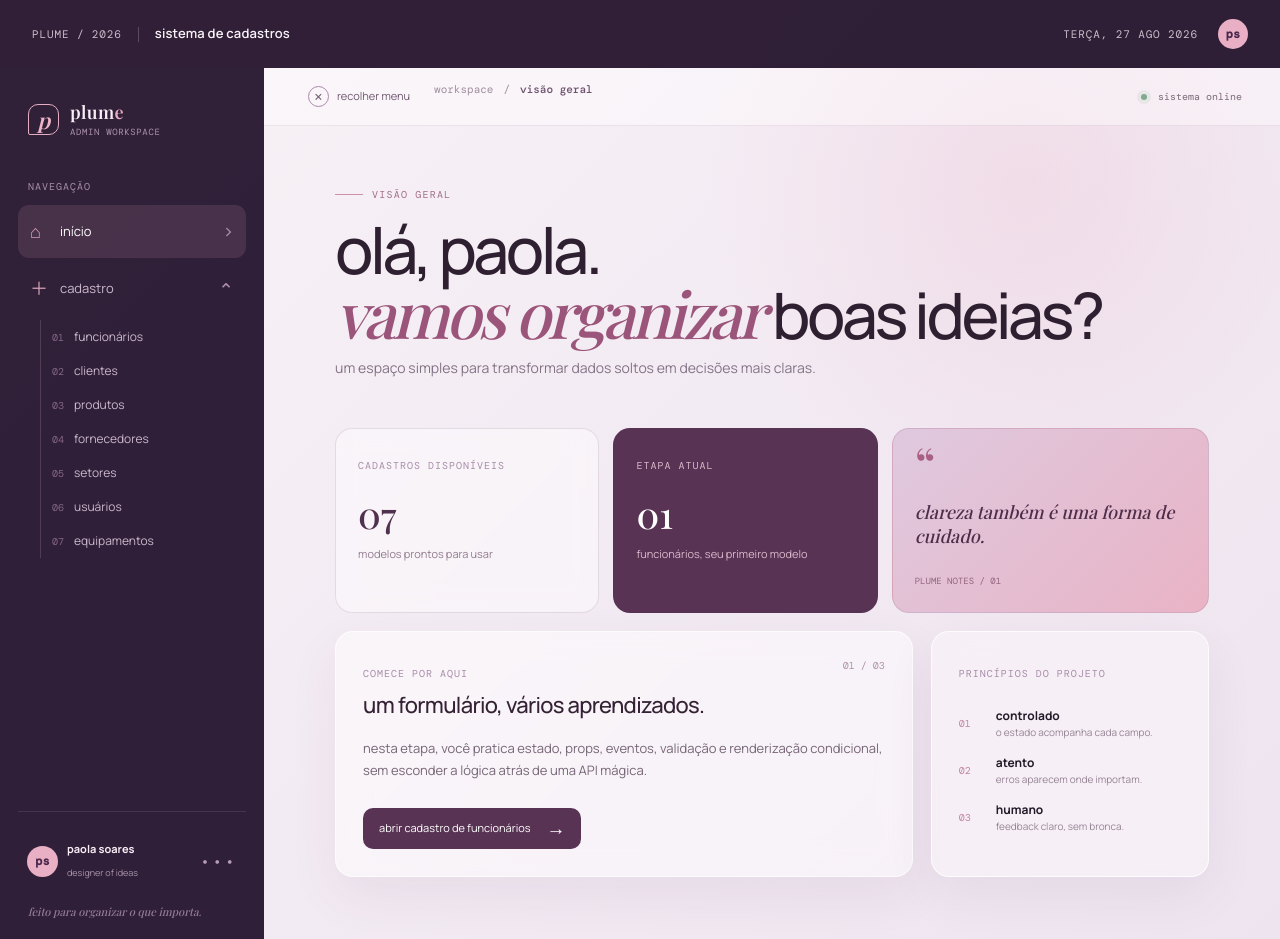
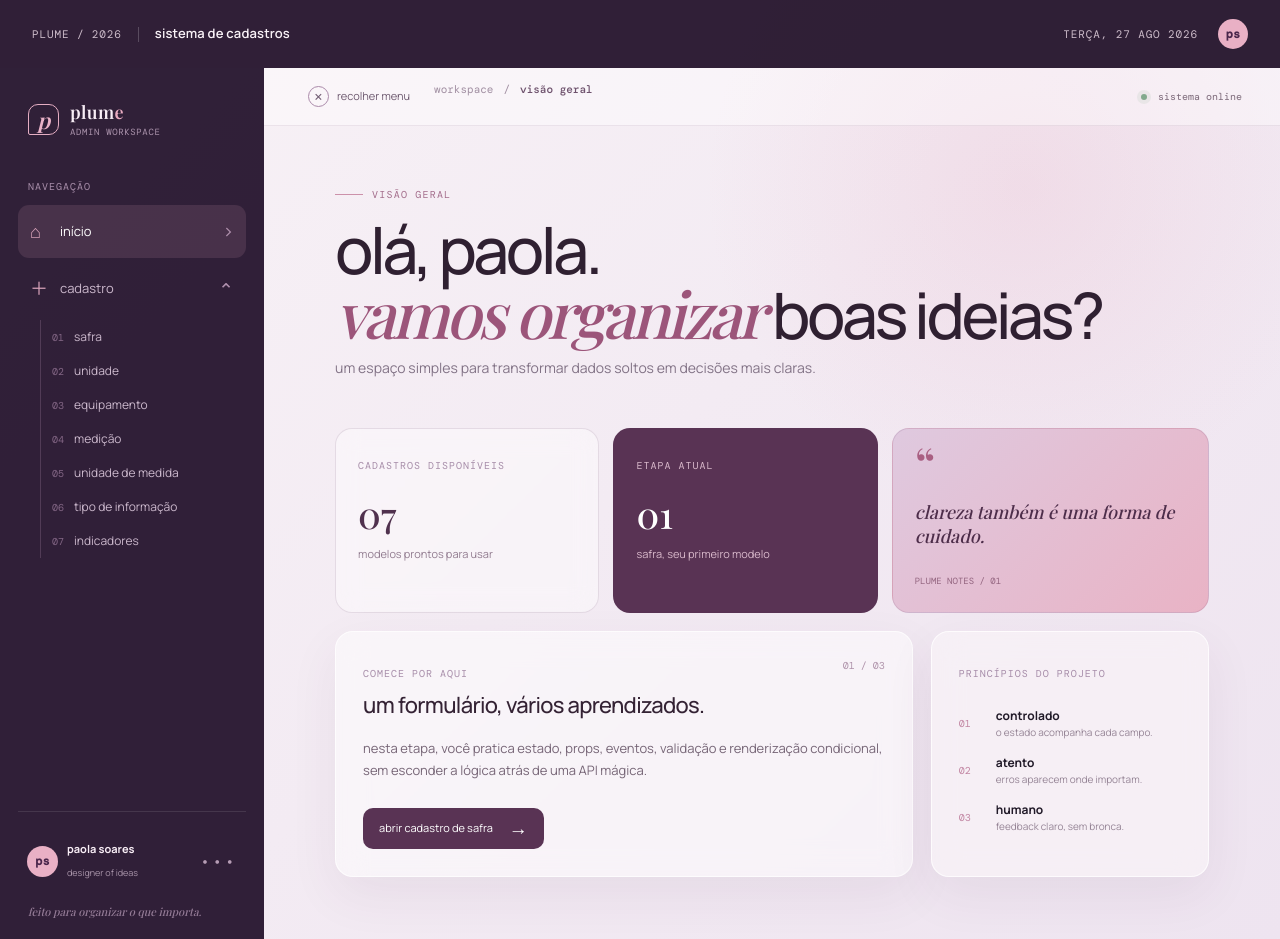
Before and after one commit to Paola5858/node, a React (Vite) app: page / in a window 1280 px wide. Built offline with nearby package versions, Linux system fonts and the light colour scheme; a web font is replaced by a local one.

Commit message:
feat: adapt cadastros to safra class diagram

```diff
--- a/src/components/Conteudo.jsx
+++ b/src/components/Conteudo.jsx
@@ -2,8 +2,8 @@ function Conteudo({ onNavigate }) {
   return (
     <section className="home-page">
       <div className="hero-copy"><span className="eyebrow"><span className="eyebrow-line" /> visão geral</span><h1>olá, paola.<br /><em>vamos organizar</em> boas ideias?</h1><p>um espaço simples para transformar dados soltos em decisões mais claras.</p></div>
-      <div className="metric-row"><div className="metric-card"><span className="metric-label">cadastros disponíveis</span><strong>07</strong><span className="metric-caption">modelos prontos para usar</span></div><div className="metric-card accent"><span className="metric-label">etapa atual</span><strong>01</strong><span className="metric-caption">funcionários, seu primeiro modelo</span></div><div className="quote-card"><span className="quote-mark">“</span><p>clareza também é uma forma de cuidado.</p><span className="quote-author">plume notes / 01</span></div></div>
-      <div className="overview-grid"><div className="glass-card overview-card"><div className="card-heading"><div><span className="mini-label">comece por aqui</span><h2>um formulário, vários aprendizados.</h2></div><span className="card-index">01 / 03</span></div><p>nesta etapa, você pratica estado, props, eventos, validação e renderização condicional, sem esconder a lógica atrás de uma API mágica.</p><button className="button-primary" type="button" onClick={() => onNavigate('funcionarios')}>abrir cadastro de funcionários <span>→</span></button></div><div className="glass-card principle-card"><span className="mini-label">princípios do projeto</span><div className="principle-list"><div><span>01</span><strong>controlado</strong><small>o estado acompanha cada campo.</small></div><div><span>02</span><strong>atento</strong><small>erros aparecem onde importam.</small></div><div><span>03</span><strong>humano</strong><small>feedback claro, sem bronca.</small></div></div></div></div>
+      <div className="metric-row"><div className="metric-card"><span className="metric-label">cadastros disponíveis</span><strong>07</strong><span className="metric-caption">modelos prontos para usar</span></div><div className="metric-card accent"><span className="metric-label">etapa atual</span><strong>01</strong><span className="metric-caption">safra, seu primeiro modelo</span></div><div className="quote-card"><span className="quote-mark">“</span><p>clareza também é uma forma de cuidado.</p><span className="quote-author">plume notes / 01</span></div></div>
+      <div className="overview-grid"><div className="glass-card overview-card"><div className="card-heading"><div><span className="mini-label">comece por aqui</span><h2>um formulário, vários aprendizados.</h2></div><span className="card-index">01 / 03</span></div><p>nesta etapa, você pratica estado, props, eventos, validação e renderização condicional, sem esconder a lógica atrás de uma API mágica.</p><button className="button-primary" type="button" onClick={() => onNavigate('safra')}>abrir cadastro de safra <span>→</span></button></div><div className="glass-card principle-card"><span className="mini-label">princípios do projeto</span><div className="principle-list"><div><span>01</span><strong>controlado</strong><small>o estado acompanha cada campo.</small></div><div><span>02</span><strong>atento</strong><small>erros aparecem onde importam.</small></div><div><span>03</span><strong>humano</strong><small>feedback claro, sem bronca.</small></div></div></div></div>
     </section>
   )
 }
--- a/src/components/MenuLateral.jsx
+++ b/src/components/MenuLateral.jsx
@@ -1,13 +1,13 @@
 import { useState } from 'react'
 
 const cadastros = [
-  ['funcionarios', 'funcionários', '01'],
-  ['clientes', 'clientes', '02'],
-  ['produtos', 'produtos', '03'],
-  ['fornecedores', 'fornecedores', '04'],
-  ['setores', 'setores', '05'],
-  ['usuarios', 'usuários', '06'],
-  ['equipamentos', 'equipamentos', '07'],
+  ['safra', 'safra', '01'],
+  ['unidade', 'unidade', '02'],
+  ['equipamento', 'equipamento', '03'],
+  ['medicao', 'medição', '04'],
+  ['unidademedida', 'unidade de medida', '05'],
+  ['tipoinformacao', 'tipo de informação', '06'],
+  ['indicadores', 'indicadores', '07'],
 ]
 
 function MenuLateral({ aberto, telaAtual, setTela }) {
--- a/src/components/cadastros/CadastroPage.jsx
+++ b/src/components/cadastros/CadastroPage.jsx
@@ -1,28 +1,38 @@
 import { useMemo, useState } from 'react'
 
 const catalogo = {
-  funcionarios: {
-    numero: '01', title: 'cadastro de funcionários', eyebrow: 'pessoas / time', description: 'centralize os dados de quem faz o workspace acontecer.', fields: [
-      ['nome', 'nome completo', 'text', 'ex.: paola soares'], ['email', 'e-mail corporativo', 'email', 'ex.: paola@plume.com'], ['telefone', 'telefone', 'tel', 'ex.: (11) 99999-9999'], ['setor', 'setor', 'select', ['administrativo', 'produção', 'manutenção', 'ti']], ['cargo', 'cargo', 'text', 'ex.: analista de sistemas'],
-    ],
+  safra: {
+    numero: '01', title: 'cadastro de safra', eyebrow: 'produção / safras', description: 'defina o ciclo que organiza todos os seus registros de medição.',
+    fields: [['nomeSafra', 'nome da safra', 'text', 'ex.: safra 2026'], ['dataInicio', 'data inicial', 'date', ''], ['dataFim', 'data final', 'date', '']],
   },
-  clientes: {
-    numero: '02', title: 'cadastro de clientes', eyebrow: 'relacionamentos / clientes', description: 'uma visão organizada para cada relação que merece atenção.', fields: [
-      ['nome', 'nome do cliente', 'text', 'ex.: empresa aurora'], ['email', 'e-mail', 'email', 'ex.: contato@empresa.com'], ['telefone', 'telefone', 'tel', 'ex.: (11) 99999-9999'], ['segmento', 'segmento', 'select', ['tecnologia', 'varejo', 'serviços', 'indústria']],
-    ],
+  unidade: {
+    numero: '02', title: 'cadastro de unidade', eyebrow: 'estrutura / unidades', description: 'registre as unidades que fazem parte da operação da sua safra.',
+    fields: [['nome', 'nome da unidade', 'text', 'ex.: fazenda primavera']],
   },
-  produtos: { numero: '03', title: 'cadastro de produtos', eyebrow: 'catálogo / produtos', description: 'dê contexto ao que sua operação oferece ao mundo.', fields: [['nome', 'nome do produto', 'text', 'ex.: kit essencial'], ['codigo', 'código interno', 'text', 'ex.: PLM-001'], ['preco', 'preço', 'text', 'ex.: R$ 0,00'], ['categoria', 'categoria', 'select', ['software', 'hardware', 'serviço', 'outros']]] },
-  fornecedores: { numero: '04', title: 'cadastro de fornecedores', eyebrow: 'operação / parceiros', description: 'parcerias bem registradas deixam o processo mais leve.', fields: [['nome', 'razão social', 'text', 'ex.: fornecedora norte'], ['email', 'e-mail de contato', 'email', 'ex.: contato@fornecedor.com'], ['telefone', 'telefone', 'tel', 'ex.: (11) 99999-9999'], ['categoria', 'categoria', 'select', ['materiais', 'tecnologia', 'logística', 'serviços']]] },
-  setores: { numero: '05', title: 'cadastro de setores', eyebrow: 'estrutura / setores', description: 'organize a casa para as ideias circularem melhor.', fields: [['nome', 'nome do setor', 'text', 'ex.: produto'], ['responsavel', 'responsável', 'text', 'ex.: nome completo'], ['localizacao', 'localização', 'text', 'ex.: bloco a'], ['status', 'status', 'select', ['ativo', 'em implantação', 'inativo']]] },
-  usuarios: { numero: '06', title: 'cadastro de usuários', eyebrow: 'acessos / usuários', description: 'permissões claras, rotina mais tranquila.', fields: [['nome', 'nome completo', 'text', 'ex.: nome do usuário'], ['email', 'e-mail de acesso', 'email', 'ex.: usuario@plume.com'], ['perfil', 'perfil', 'select', ['administrador', 'editor', 'visualizador']], ['senha', 'senha provisória', 'password', 'mínimo de 6 caracteres']] },
-  equipamentos: { numero: '07', title: 'cadastro de equipamentos', eyebrow: 'inventário / equipamentos', description: 'saiba o que existe, onde está e como está.', fields: [['nome', 'nome do equipamento', 'text', 'ex.: notebook dell'], ['patrimonio', 'número de patrimônio', 'text', 'ex.: PAT-2026'], ['setor', 'setor responsável', 'select', ['ti', 'produção', 'administrativo', 'manutenção']], ['status', 'status', 'select', ['disponível', 'em uso', 'manutenção']]] },
+  equipamento: {
+    numero: '03', title: 'cadastro de equipamento', eyebrow: 'operação / equipamentos', description: 'mantenha o inventário dos equipamentos ligados a cada unidade.',
+    fields: [['nome', 'nome do equipamento', 'text', 'ex.: estação meteorológica'], ['unidade', 'unidade vinculada', 'select', ['fazenda primavera', 'unidade norte', 'unidade sul']]],
+  },
+  medicao: {
+    numero: '04', title: 'cadastro de medição', eyebrow: 'dados / medições', description: 'conecte safra, equipamento e tipo de informação em um único registro.',
+    fields: [['safra', 'safra', 'select', ['safra 2026', 'safra 2025']], ['equipamento', 'equipamento', 'select', ['estação meteorológica', 'sensor de solo']], ['tipoInformacao', 'tipo de informação', 'select', ['temperatura', 'umidade', 'precipitação']], ['valor', 'valor', 'number', 'ex.: 24.5'], ['data', 'data e hora', 'datetime-local', '']],
+  },
+  unidademedida: {
+    numero: '05', title: 'cadastro de unidade de medida', eyebrow: 'dicionário / medidas', description: 'padronize nomes e símbolos para que seus dados falem a mesma língua.',
+    fields: [['nome', 'nome da unidade', 'text', 'ex.: graus celsius'], ['simbolo', 'símbolo', 'text', 'ex.: °C']],
+  },
+  tipoinformacao: {
+    numero: '06', title: 'cadastro de tipo de informação', eyebrow: 'dicionário / informações', description: 'descreva o que cada medição representa antes de analisar os resultados.',
+    fields: [['nome', 'nome do tipo', 'text', 'ex.: temperatura do ar'], ['unidadeMedida', 'unidade de medida', 'select', ['graus celsius', 'milímetros', 'percentual']],],
+  },
+  indicadores: {
+    numero: '07', title: 'cadastro de indicadores', eyebrow: 'análise / indicadores', description: 'crie referências claras para interpretar o comportamento da sua operação.',
+    fields: [['nome', 'nome do indicador', 'text', 'ex.: produtividade média'], ['descricao', 'descrição', 'text', 'ex.: média por hectare'], ['url', 'url de referência', 'url', 'ex.: https://plume.app']],
+  },
 }
 
-function validEmail(value) { return /\S+@\S+\.\S+/.test(value) }
-function validPhone(value) { return value.replace(/\D/g, '').length >= 10 }
-
 function CadastroPage({ tipo, onNavigate }) {
-  const config = catalogo[tipo] || catalogo.funcionarios
+  const config = catalogo[tipo] || catalogo.safra
   const initialState = useMemo(() => Object.fromEntries(config.fields.map(([key]) => [key, ''])), [config])
   const [valores, setValores] = useState(initialState)
   const [erros, setErros] = useState({})
@@ -41,9 +51,8 @@ function CadastroPage({ tipo, onNavigate }) {
     const novosErros = {}
     config.fields.forEach(([key, label, type]) => {
       if (!valores[key].trim()) novosErros[key] = `informe ${label}`
-      if (type === 'email' && valores[key] && !validEmail(valores[key])) novosErros[key] = 'digite um e-mail válido'
-      if (type === 'tel' && valores[key] && !validPhone(valores[key])) novosErros[key] = 'digite um telefone válido'
-      if (type === 'password' && valores[key] && valores[key].length < 6) novosErros[key] = 'use pelo menos 6 caracteres'
+      if (type === 'url' && valores[key] && !/^https?:\/\//.test(valores[key])) novosErros[key] = 'use uma URL iniciando com http:// ou https://'
+      if (key === 'dataFim' && valores[key] && valores.dataInicio && valores[key] < valores.dataInicio) novosErros[key] = 'a data final deve ser depois da inicial'
     })
     setErros(novosErros)
     if (Object.keys(novosErros).length > 0) {
@@ -64,23 +73,11 @@ function CadastroPage({ tipo, onNavigate }) {
 
   return (
     <section className="cadastro-page">
-      <div className="page-intro">
-        <div><span className="eyebrow"><span className="eyebrow-line" /> {config.eyebrow}</span><h1>{config.title}</h1><p>{config.description}</p></div>
-        <div className="step-badge"><strong>{config.numero}</strong><span>de 07<br />cadastros</span></div>
-      </div>
-      <div className="form-layout">
-        <div className="form-card glass-card">
-          <div className="card-heading"><div><span className="mini-label">dados principais</span><h2>vamos criar esse registro.</h2></div><span className="required-note">* campos obrigatórios</span></div>
-          {mensagem && <div className="success-feedback" role="status"><span className="success-mark">✓</span><div><strong>tudo certo por aqui.</strong><span>{mensagem}</span></div><button type="button" onClick={() => setMensagem('')} aria-label="Fechar mensagem">×</button></div>}
-          <form onSubmit={salvar} noValidate>
-            <div className="form-grid">
-              {config.fields.map(([key, label, type, extra]) => <Field key={key} name={key} label={label} type={type} placeholder={Array.isArray(extra) ? 'selecione uma opção' : extra} options={Array.isArray(extra) ? extra : null} value={valores[key]} error={erros[key]} onChange={atualizarCampo} />)}
-            </div>
-            <div className="form-footer"><span className="form-hint"><span className="hint-dot" /> seus dados ficam seguros neste protótipo.</span><div className="form-actions"><button type="button" className="button-ghost" onClick={limpar}>limpar</button><button type="submit" className="button-primary">{enviado ? 'salvo com sucesso' : 'cadastrar registro'} <span>→</span></button></div></div>
-          </form>
-        </div>
-        <aside className="form-aside"><div className="aside-orbit"><span className="orbit-core">{config.numero}</span><span className="orbit-ring ring-one" /><span className="orbit-ring ring-two" /></div><span className="aside-kicker">pequenos passos, grandes sistemas</span><p>um bom cadastro é quase uma conversa: pergunta o essencial, valida com cuidado e não faz drama quando você esquece um campo.</p><button type="button" onClick={() => onNavigate('inicio')}>voltar para visão geral <span>↗</span></button></aside>
-      </div>
+      <div className="page-intro"><div><span className="eyebrow"><span className="eyebrow-line" /> {config.eyebrow}</span><h1>{config.title}</h1><p>{config.description}</p></div><div className="step-badge"><strong>{config.numero}</strong><span>de 07<br />cadastros</span></div></div>
+      <div className="form-layout"><div className="form-card glass-card"><div className="card-heading"><div><span className="mini-label">atributos da classe</span><h2>vamos criar esse registro.</h2></div><span className="required-note">* campos obrigatórios</span></div>
+        {mensagem && <div className="success-feedback" role="status"><span className="success-mark">✓</span><div><strong>tudo certo por aqui.</strong><span>{mensagem}</span></div><button type="button" onClick={() => setMensagem('')} aria-label="Fechar mensagem">×</button></div>}
+        <form onSubmit={salvar} noValidate><div className="form-grid">{config.fields.map(([key, label, type, extra]) => <Field key={key} name={key} label={label} type={type} placeholder={Array.isArray(extra) ? 'selecione uma opção' : extra} options={Array.isArray(extra) ? extra : null} value={valores[key]} error={erros[key]} onChange={atualizarCampo} />)}</div><div className="form-footer"><span className="form-hint"><span className="hint-dot" /> relações do diagrama prontas para receber dados.</span><div className="form-actions"><button type="button" className="button-ghost" onClick={limpar}>limpar</button><button type="submit" className="button-primary">{enviado ? 'salvo com sucesso' : 'cadastrar registro'} <span>→</span></button></div></div></form>
+      </div><aside className="form-aside"><div className="aside-orbit"><span className="orbit-core">{config.numero}</span><span className="orbit-ring ring-one" /><span className="orbit-ring ring-two" /></div><span className="aside-kicker">diagrama em movimento</span><p>cada classe tem seu lugar. cada campo conta uma parte da história da safra.</p><button type="button" onClick={() => onNavigate('inicio')}>voltar para visão geral <span>↗</span></button></aside></div>
     </section>
   )
 }
```
